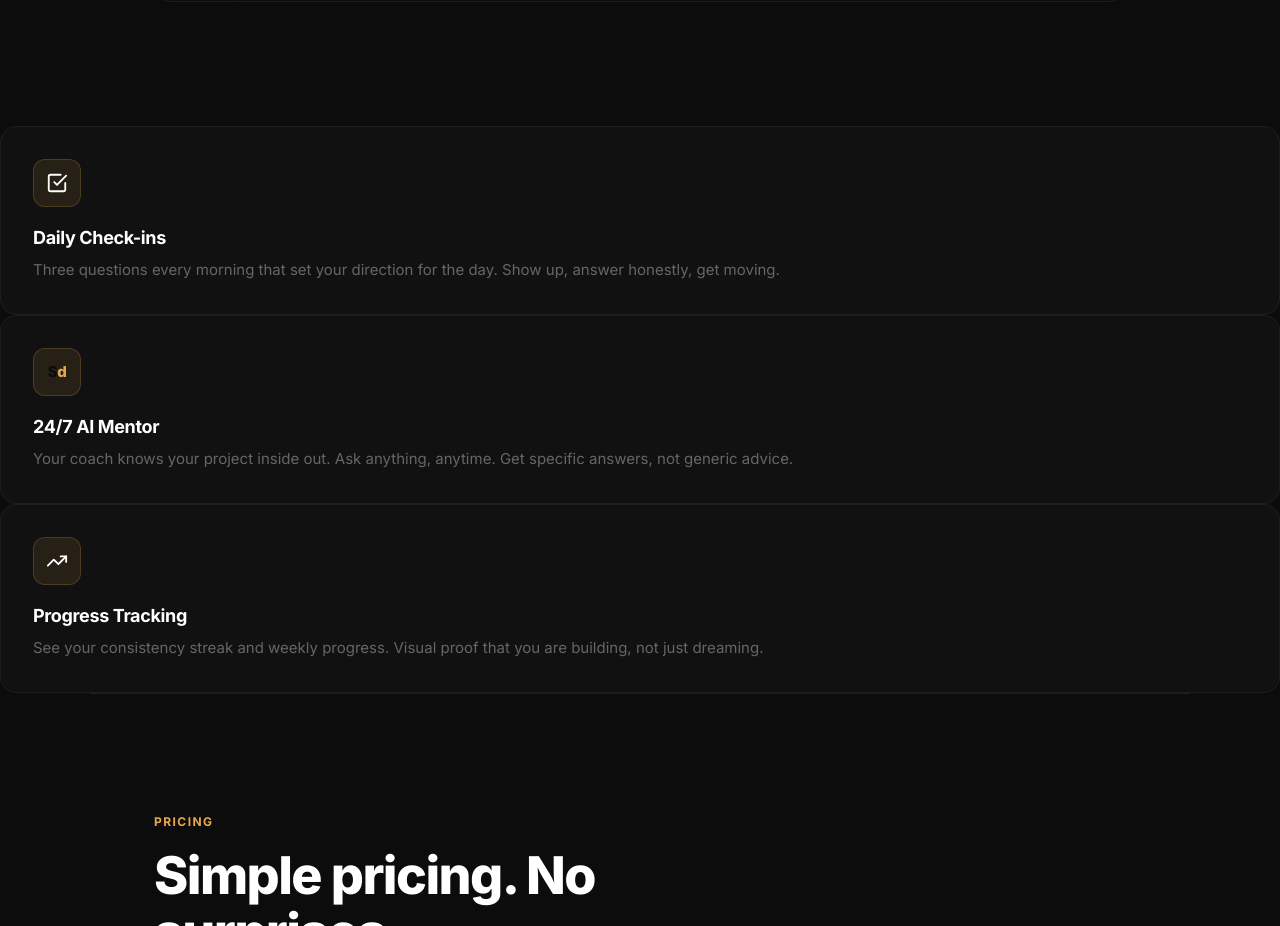
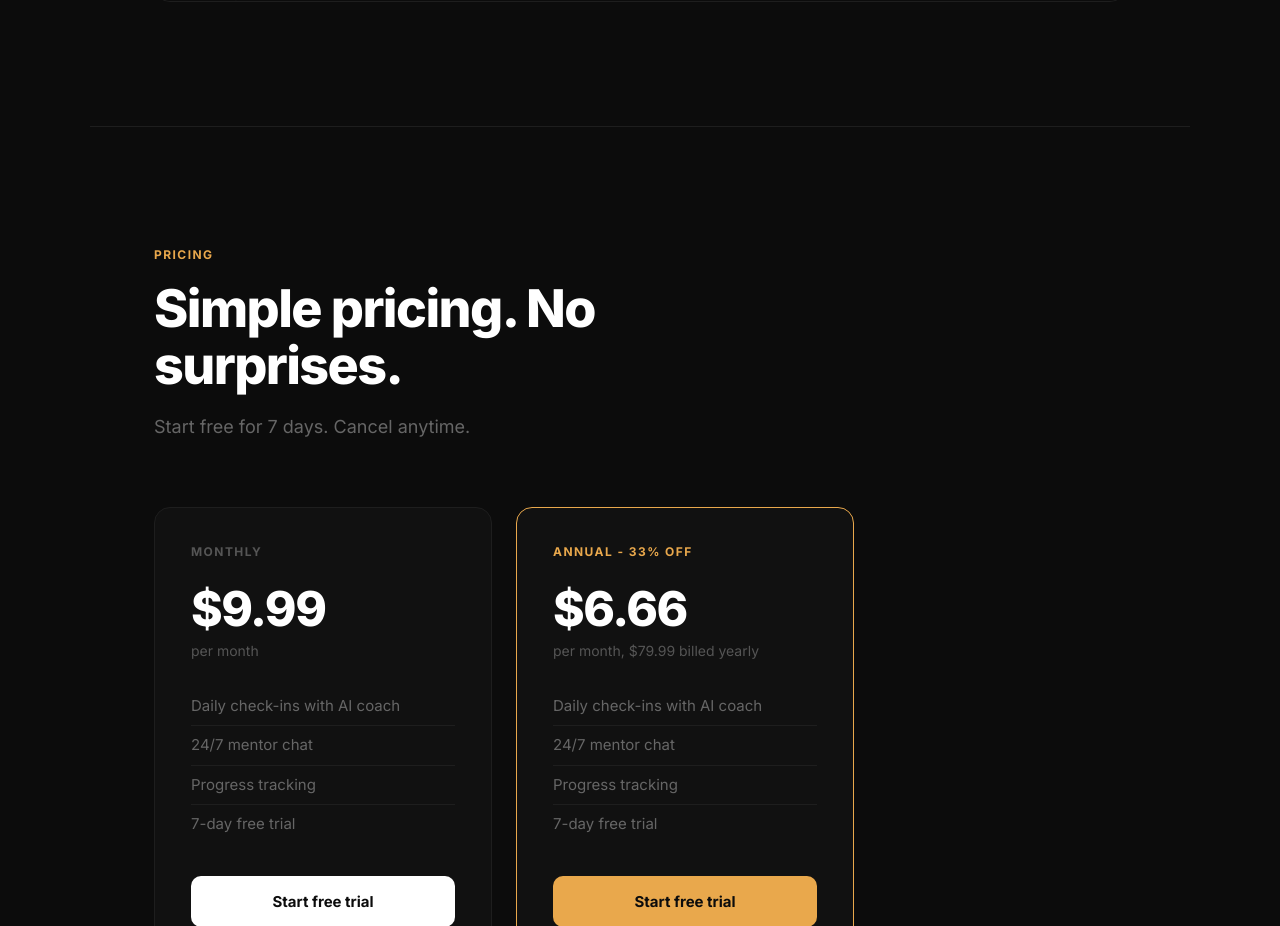
Before and after one commit to oleks48/stackd, a website: page index.html in a window 1280 px wide. Shown: the part 4052-4978 px from the top of the page. Drawn offline with Linux system fonts and the light colour scheme.

Commit message:
Update index.html

```diff
--- a/index.html
+++ b/index.html
@@ -566,23 +566,6 @@
       <img src="screenshot-progress.png" alt="Progress Tracker" class="fade-in" style="width:100%; border-radius:16px; border:1px solid #1e1e1e;">
     </div>
   </section>
-      <div class="feature-card fade-in delay-1">
-       <div class="feature-icon"><svg width="22" height="22" viewBox="0 0 24 24" fill="none" stroke="currentColor" stroke-width="2" stroke-linecap="round" stroke-linejoin="round"><path d="M9 11l3 3L22 4"/><path d="M21 12v7a2 2 0 01-2 2H5a2 2 0 01-2-2V5a2 2 0 012-2h11"/></svg></div>
-        <h3>Daily Check-ins</h3>
-        <p>Three questions every morning that set your direction for the day. Show up, answer honestly, get moving.</p>
-      </div>
-      <div class="feature-card fade-in delay-2">
-      <div class="feature-icon" style="font-size:15px; font-weight:800; letter-spacing:-0.03em; color:#0c0c0c;">S<span style="color:#E9A84C;">d</span></div>
-        <h3>24/7 AI Mentor</h3>
-        <p>Your coach knows your project inside out. Ask anything, anytime. Get specific answers, not generic advice.</p>
-      </div>
-      <div class="feature-card fade-in delay-3">
-      <div class="feature-icon"><svg width="22" height="22" viewBox="0 0 24 24" fill="none" stroke="currentColor" stroke-width="2" stroke-linecap="round" stroke-linejoin="round"><polyline points="22 7 13.5 15.5 8.5 10.5 2 17"/><polyline points="16 7 22 7 22 13"/></svg></div>
-        <h3>Progress Tracking</h3>
-        <p>See your consistency streak and weekly progress. Visual proof that you are building, not just dreaming.</p>
-      </div>
-    </div>
-  </section>
 
   <div class="divider"></div>
 
```
